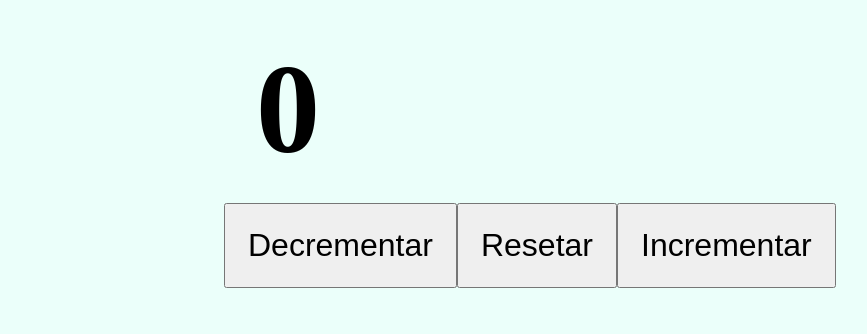
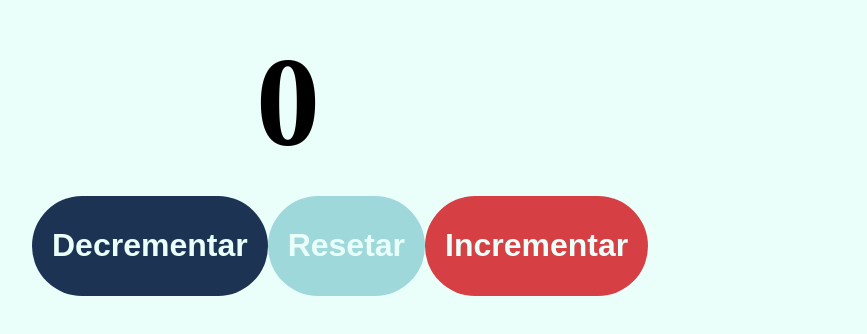
Before and after one commit to andersonsc10/teste-git, a plain HTML site: page index.html in a window 1280 px wide. Shown: the part 248-582 px from the top of the page, without its empty margins (352-1219 px from the left). Drawn offline with Linux system fonts and the light colour scheme.

Commit message:
correcao css

```diff
--- a/style.css
+++ b/style.css
@@ -14,9 +14,25 @@ body {
 }
 .botoes {
 	display: flex;
-	width: 10vw;
+	width: 40vw;
+	justify-content: space-evenly;
 }
 .botao {
 	font-size: 2rem;
-	padding: 22px;
+	font-weight: bold;
+	padding: 20px;
+	width: 250px;
+	height: 100px;
+	border-radius: 50px;
+	border: none;
+	color: #e9fff9;
 }
+.incremento {
+	background-color: #d64045;
+}
+.decremento {
+	background-color: #1d3354;
+}
+.reset {
+	background-color: #9ed8db;
+}
```
